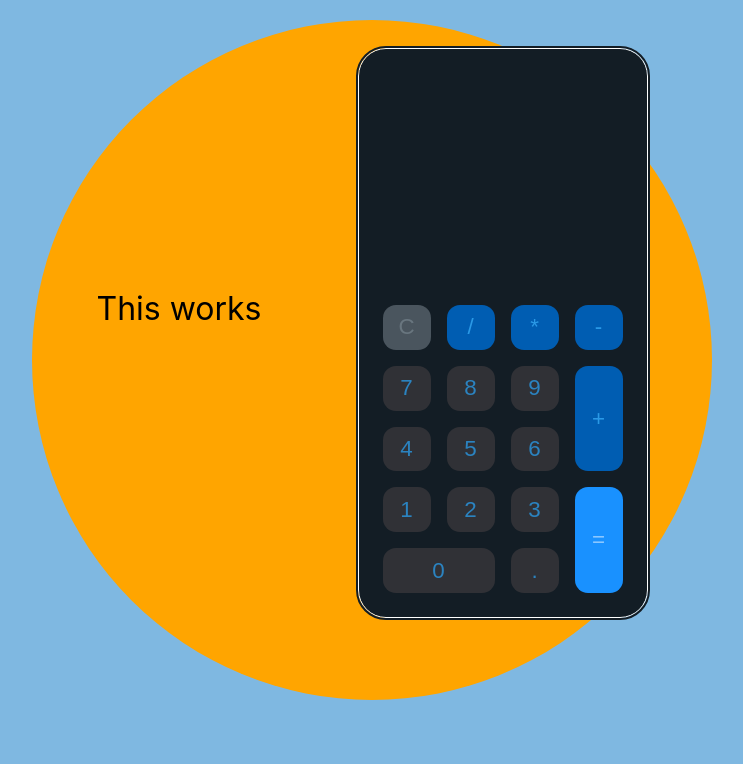
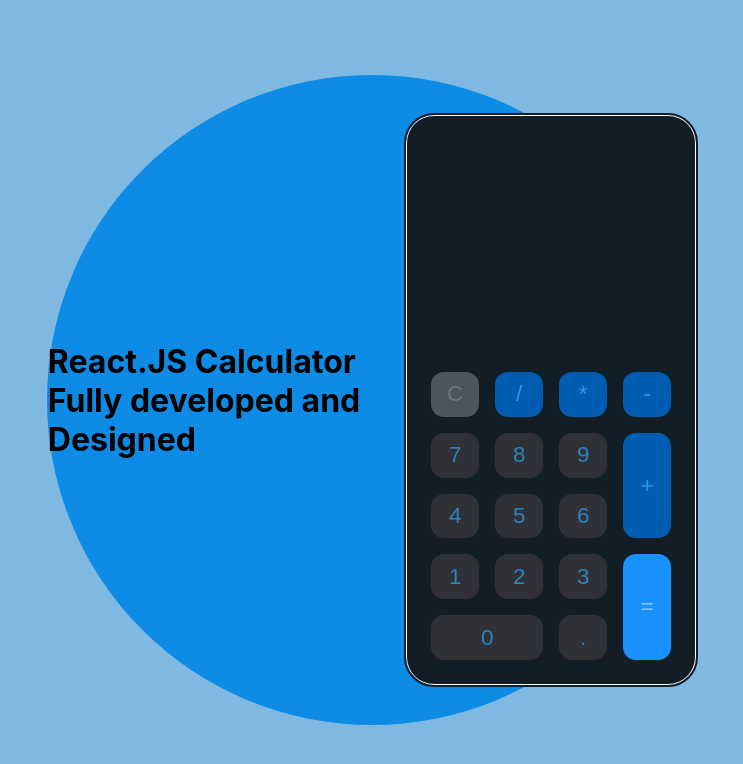
Before and after one commit to Brian4755/Calculator, a React (Create React App) app: page / in a window 1280 px wide. Shown: the top 764 px of the page, without its empty margins (268-1011 px from the left). Built offline with nearby package versions, Linux system fonts and the light colour scheme.

Commit message:
vertically align calculator and color change of background

```diff
--- a/src/App.css
+++ b/src/App.css
@@ -4,16 +4,15 @@
 
 body {
   background-color: rgb(127,184,225);
-  /* margin: 0;
-  padding: 0; */
 }
 
 .App {
   display: flex;
   flex-direction: row;
-  gap: 6rem;
+  gap: 3dvw;
   align-items: center;
   justify-content: center;
+  min-height: 100dvh;
 }
 
 .description {
@@ -21,12 +20,9 @@ body {
 }
 
 .calculator {
-  margin-top: 3rem;
   background-color: rgb(19, 29, 37);
   width: fit-content;
   padding: 4rem 1.5rem 1.5rem 1.5rem;
-  /* margin-left: auto;
-  margin-right: auto; */
   border-radius: 28px;
   border: 1px solid white;
   outline: 2px solid rgb(19, 29, 37);
@@ -101,3 +97,14 @@ button {
   background-color: rgb(0,93,178);
   color: rgb(42,153,230)
 }
+
+.description {
+  width: 20rem;
+  font-weight: 700;
+}
+
+@media only screen and (max-width: 450px) {
+  .App {
+    flex-direction: column;
+  }
+}
--- a/src/Background.css
+++ b/src/Background.css
@@ -2,6 +2,7 @@
   position:absolute;
   overflow: hidden;
   height: 100dvh;
+  min-height: 670px;
   width: 100dvw;
   top: 0;
   left: 0;
@@ -10,12 +11,12 @@
 
 .orange-one {
   position: absolute;
-  height: 85dvh;
-  width: 85dvh;
-  background-color: orange;
+  height:650px;
+  width: 650px;
+  background-color: rgb(14,140,229);
   z-index: -1;
   border-radius: 50%;
   transform: translate(-50%,-50%);
   left: 50%;
-  top: 45%;
+  top: 50%;
 }
--- a/src/Description.js
+++ b/src/Description.js
@@ -1,7 +1,8 @@
 const Description = () => {
   return (
   <div className='description'>
-  This works
+    React.JS Calculator
+    Fully developed and Designed
   </div>
   );
 }
```
